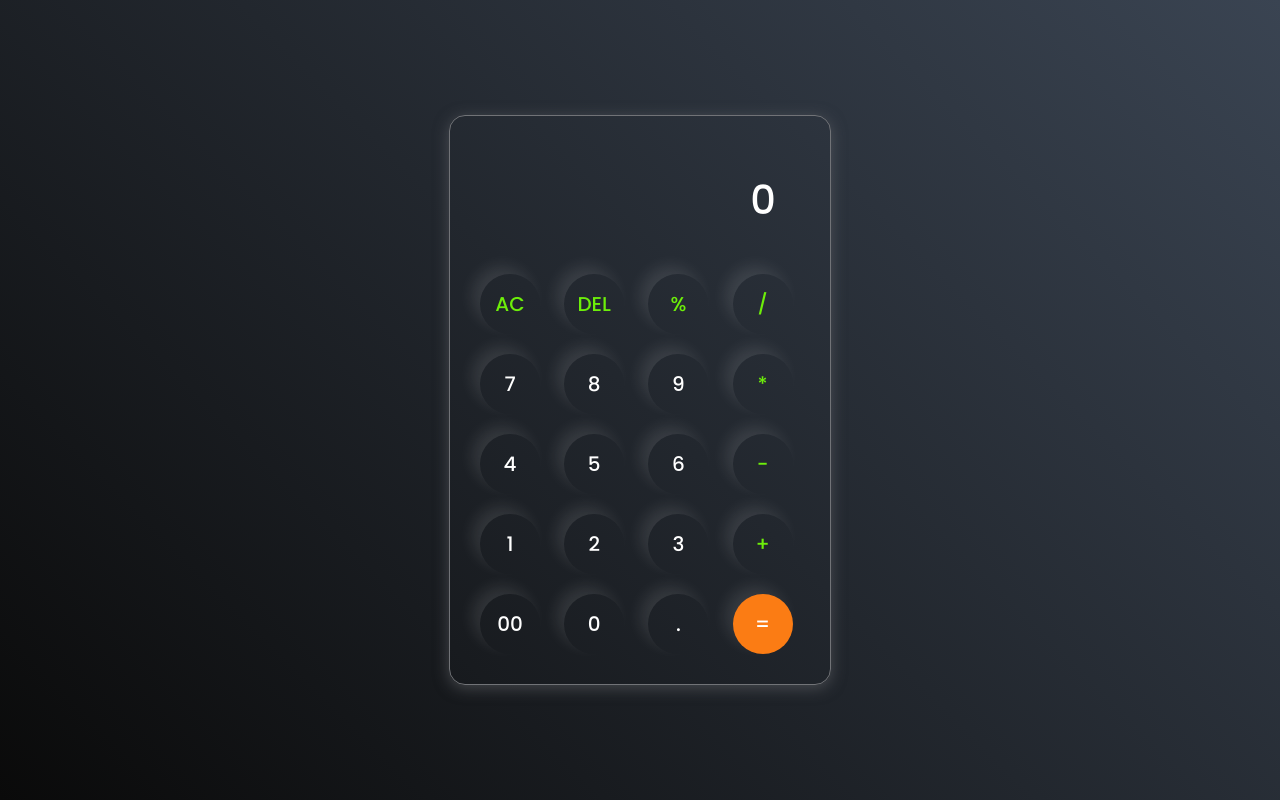
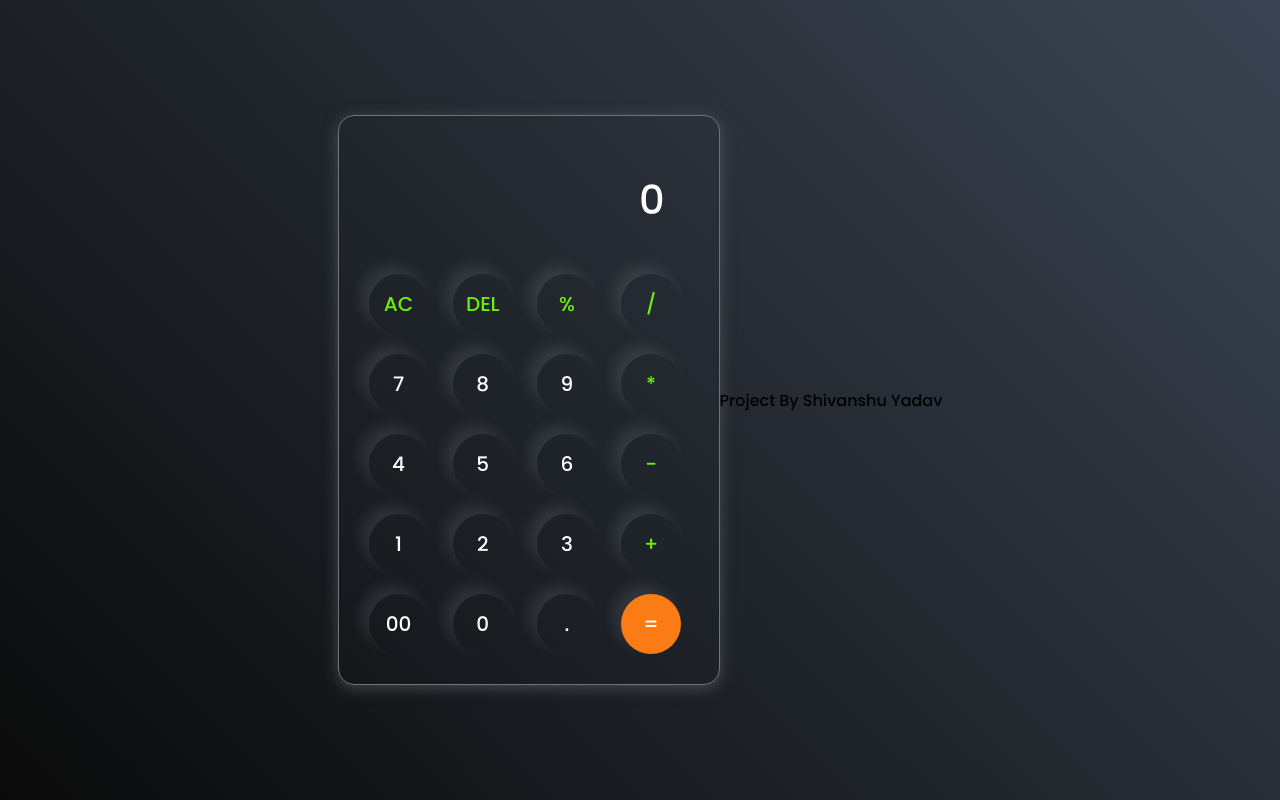
Before and after one commit to SHIVANSHUYA/calculator, a plain HTML site: page index.html in a window 1280 px wide. Drawn offline with Linux system fonts and the light colour scheme.

Commit message:
Update index.html

```diff
--- a/index.html
+++ b/index.html
@@ -5,7 +5,7 @@
     <meta http-equiv="X-UA-Compatible" content="IE=edge" />
     <meta name="viewport" content="width=device-width, initial-scale=1.0" />
     <link rel="stylesheet" href="style.css" />
-    <title>Calculator - By Code Traversal</title>
+    <title>Calculator</title>
   </head>
   <body>
     <div class="container">
@@ -45,6 +45,8 @@
       </div>
     </div>
 
+    <p class=""txt>Project By Shivanshu Yadav</p>
+
     <script src="script.js"></script>
   </body>
 </html>
```
